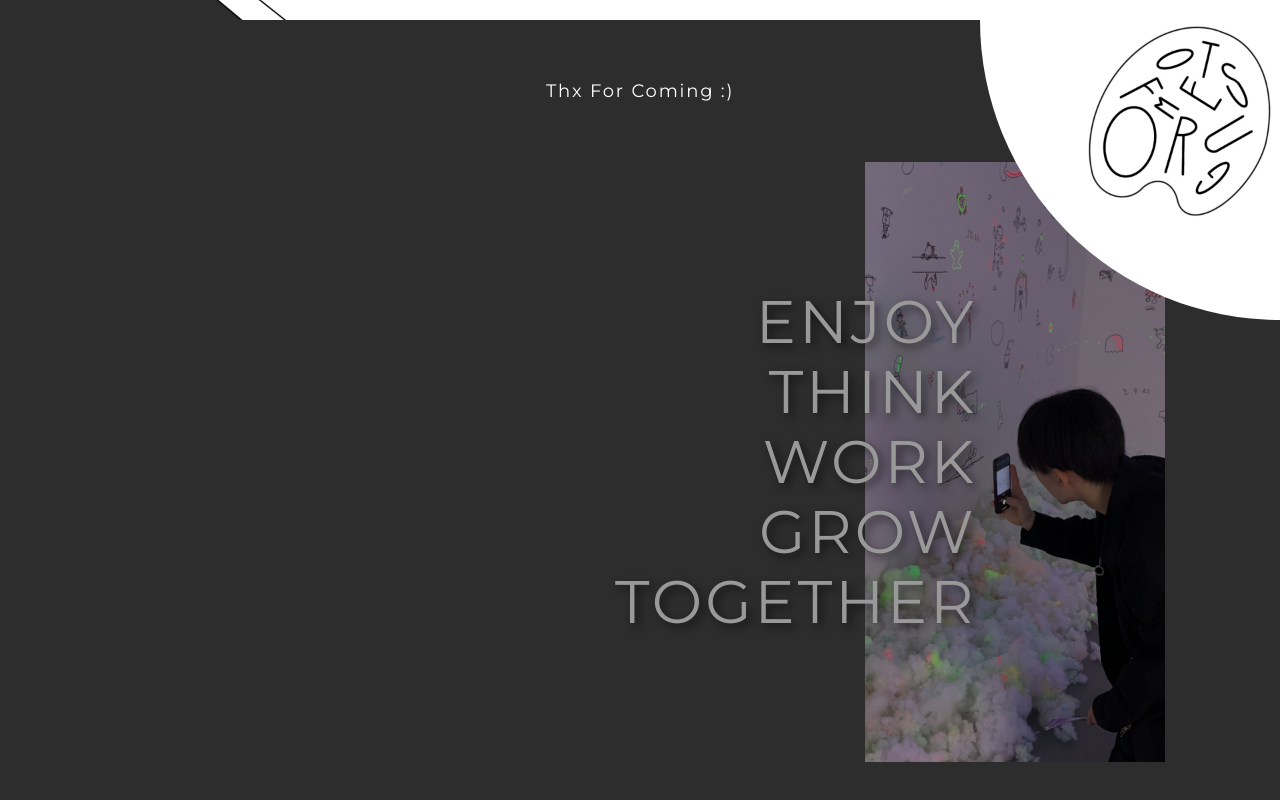
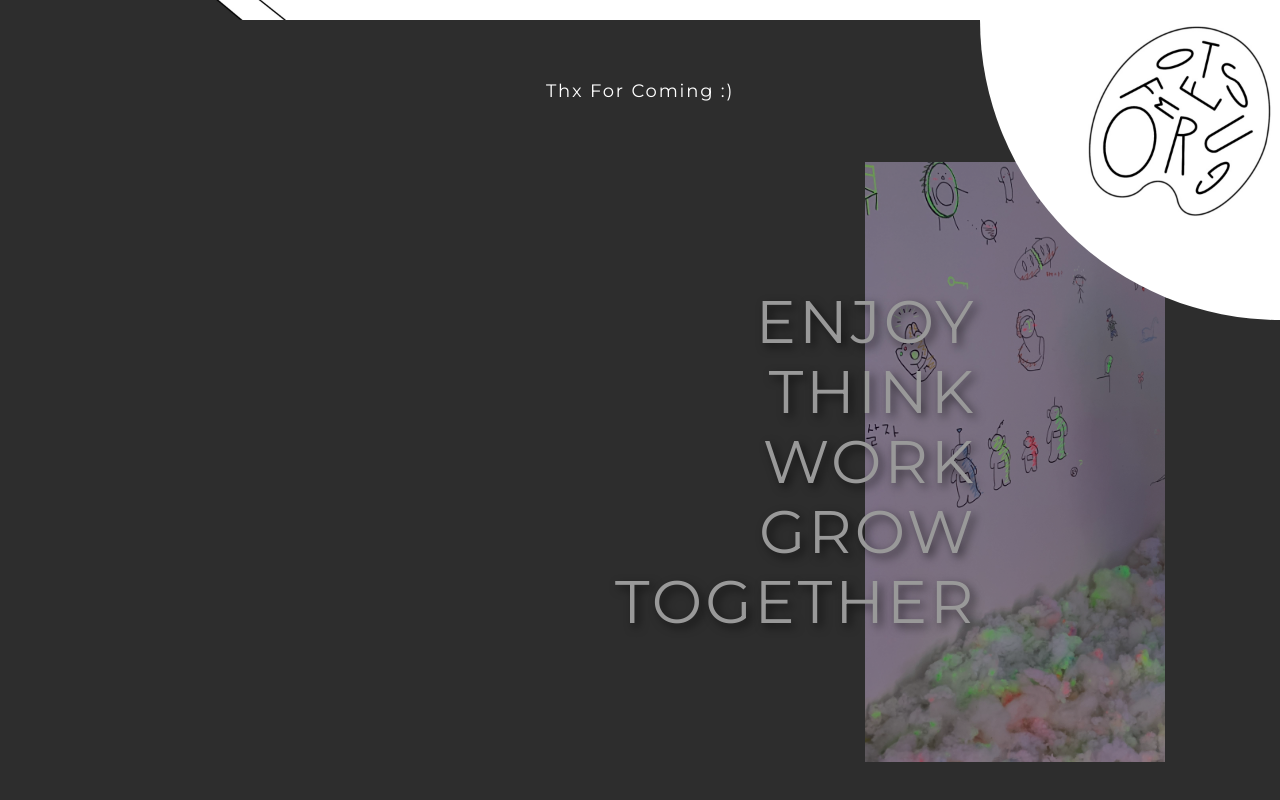
Before and after one commit to formegusto/portfolio, a React (Create React App) app: page / in a window 1280 px wide. Shown: the part 5048-5848 px from the top of the page. Built offline with nearby package versions, Linux system fonts and the light colour scheme.

Commit message:
scroll event

```diff
--- a/package.json
+++ b/package.json
@@ -8,6 +8,7 @@
     "@testing-library/react": "^11.1.0",
     "@testing-library/user-event": "^12.1.10",
     "@types/jest": "^26.0.15",
+    "@types/lodash": "^4.14.170",
     "@types/node": "^12.0.0",
     "@types/react": "^16.9.53",
     "@types/react-dom": "^16.9.8",
@@ -15,6 +16,7 @@
     "@types/react-router-dom": "^5.1.7",
     "@types/styled-components": "^5.1.7",
     "gh-pages": "^3.1.0",
+    "lodash": "^4.17.21",
     "react": "^17.0.1",
     "react-dom": "^17.0.1",
     "react-icons": "^4.2.0",
--- a/src/components/SkillComponent.tsx
+++ b/src/components/SkillComponent.tsx
@@ -45,7 +45,7 @@ function SkillComponent(props: Props) {
           </ArtBlock>
           <SkillSetBlock>
             {Skills.map((skill, idx) => (
-              <SkillGrp>
+              <SkillGrp key={idx}>
                 {skill.map((s) => (
                   <Skill
                     key={s.name}
--- a/src/components/ThxComponent.tsx
+++ b/src/components/ThxComponent.tsx
@@ -10,7 +10,11 @@ import art from "../assets/art/art_5.png";
 import thxformgusto from "../assets/img/thxformegusto.jpg";
 import { Montserrat } from "../styles/Fonts";
 
-function ThxComponent() {
+type Props = {
+  imgBlockRef: React.Ref<HTMLDivElement>;
+};
+
+function ThxComponent(props: Props) {
   return (
     <FullScreen
       custom={{
@@ -32,7 +36,7 @@ function ThxComponent() {
       >
         <ThxBlock>
           <ThxContent></ThxContent>
-          <ThxFormegusto>
+          <ThxFormegusto ref={props.imgBlockRef}>
             <ImgShadow />
             <h1>
               ENJOY
@@ -76,6 +80,7 @@ const ArtBlock = styled.div`
 const ThxBlock = styled.div`
   display: flex;
   flex-direction: row;
+  overflow: hidden;
 
   min-height: 600px;
   height: calc(100vh - 300px);
@@ -91,11 +96,17 @@ const ThxFormegusto = styled.div`
   position: relative;
   align-items: center;
 
-  width: 300px;
+  width: 600px;
 
   background-image: url(${thxformgusto});
   background-size: cover;
   background-position: 70%;
+  transform: translateX(300px);
+  transition: 0.5s;
+
+  &.big {
+    transform: none;
+  }
 
   & > h1 {
     ${Montserrat};
--- /dev/null
+++ b/src/containers/ThxContainer.tsx
@@ -0,0 +1,24 @@
+import React, { useEffect, useRef } from "react";
+import ThxComponent from "../components/ThxComponent";
+import { throttle } from "lodash";
+
+function ThxContainer() {
+  const imgBlockRef = useRef<HTMLDivElement>(null);
+
+  useEffect(() => {
+    window.addEventListener(
+      "scroll",
+      throttle(() => {
+        if (window.pageYOffset >= 4770) {
+          if (imgBlockRef.current) imgBlockRef.current.classList.add("big");
+        } else {
+          if (imgBlockRef.current) imgBlockRef.current.classList.remove("big");
+        }
+      }, 300)
+    );
+  });
+
+  return <ThxComponent imgBlockRef={imgBlockRef} />;
+}
+
+export default ThxContainer;
--- a/src/pages/PortfolioPage.tsx
+++ b/src/pages/PortfolioPage.tsx
@@ -3,9 +3,9 @@ import AboutComponent from "../components/AboutComponent";
 import BackgroundComponent from "../components/BackgroundComponent";
 import ExperienceComponent from "../components/ExperienceComponent";
 import IntroComponent from "../components/IntroComponent";
-import ThxComponent from "../components/ThxComponent";
 import WorkComponent from "../components/WorkComponent";
 import SkillContainer from "../containers/SkillContainer";
+import ThxContainer from "../containers/ThxContainer";
 
 function PortfolioPage() {
   return (
@@ -16,7 +16,7 @@ function PortfolioPage() {
       <SkillContainer />
       <ExperienceComponent />
       <WorkComponent />
-      <ThxComponent />
+      <ThxContainer />
     </>
   );
 }
```
Also changed, not shown: 1 other file (tests, documents, lock files or other folders).
